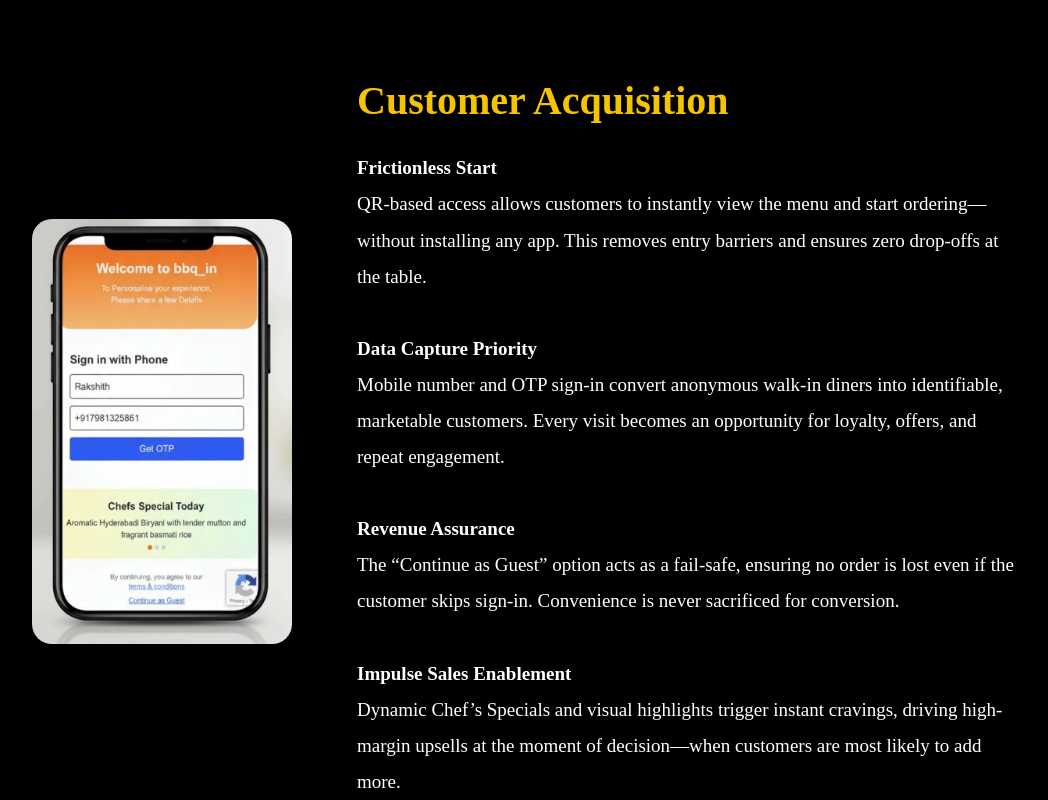
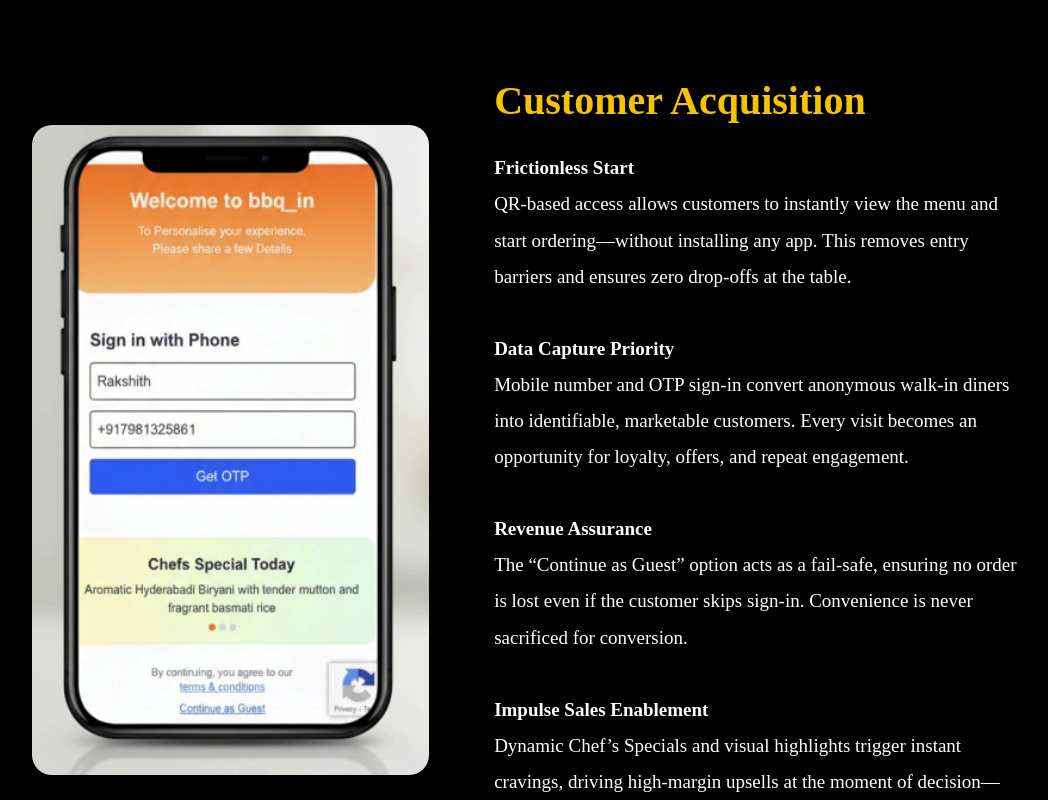
Before and after one commit to pedamallu-vamsi/NxtBite, a React (Vite) app: page / in a window 1280 px wide. Shown: the part 1980-2780 px from the top of the page, without its empty margins (96-1144 px from the left). Built offline with nearby package versions, Linux system fonts and the light colour scheme.

Commit message:
Added styling and transitions to Client.jsx

```diff
--- a/src/index.css
+++ b/src/index.css
@@ -96,7 +96,6 @@
 
 .section.reverse {
     flex-direction: row-reverse;
-
     animation: slideInRight linear forwards;
     animation-timeline: view();
     animation-range: entry 20% cover 40%;
@@ -164,6 +163,13 @@
     line-height: 1.8;
 }
 
+.image-container.tall-phone img {
+  height: 650px;
+  width: auto;
+  max-width: 100%;
+  object-fit: contain;
+}
+
 @media (max-width: 1100px) {
     .image-container.kitchen img {
         width: 100%;
```
